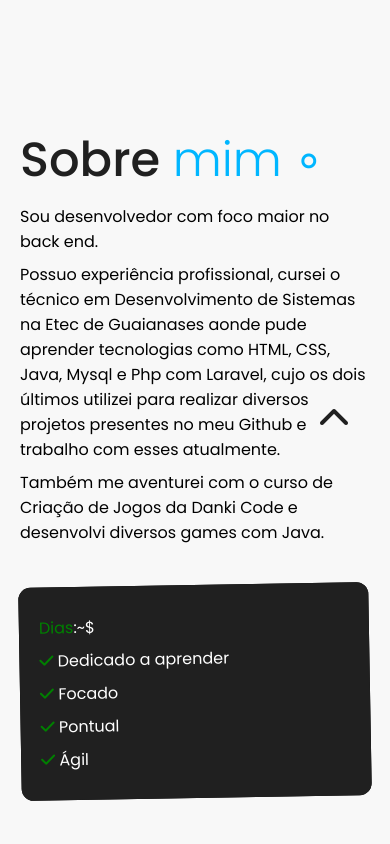
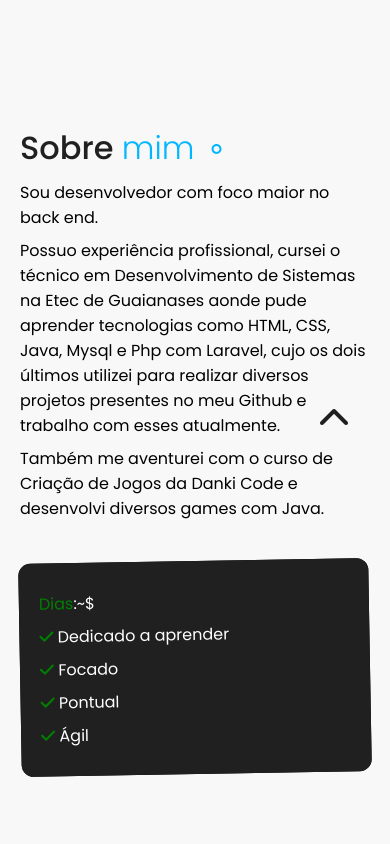
Before and after one commit to CaiqueJar/CaiqueJar.github.io, a plain HTML site: page index.html in a window 390 px wide. Shown: the part 360-1204 px from the top of the page. Drawn offline with nearby package versions, Linux system fonts and the light colour scheme.

Commit message:
responsividade

```diff
--- a/style.css
+++ b/style.css
@@ -66,6 +66,7 @@ body {
     right: 20px;
     padding: 20px;
     border-radius: 50%;
+    z-index: 10;
 }
 .go-back a {
     color: var(--black);
@@ -73,7 +74,7 @@ body {
     font-size: 2rem;
 }
 h2 {
-    font-size: 3rem;
+    font-size: clamp(2rem, 2vw, 3rem);
     font-weight: 500;
     color: var(--black);
 }
@@ -215,7 +216,7 @@ section.about-me .wrapper-about-me .border {
     z-index: 1;
     transform: rotate(-1deg);
 }
-section.about-me .wrapper-about-me .monitor:hover {
+section.about-me:hover .wrapper-about-me .monitor {
     transform: translate(-20px, -20px) rotate(-1deg);
 }
 section.projects .projects-grid {
@@ -344,6 +345,12 @@ footer ul li a:hover > .tooltip {
     bottom: -32%;
 }
 @media screen and (max-width: 768px) {
+    section.about-me .wrapper-about-me .monitor {
+        pointer-events: none;
+    }
+    section.about-me .wrapper-about-me .monitor .border {
+        display: none;
+    }
     header ul li a span {
         display: none;
     }
```
